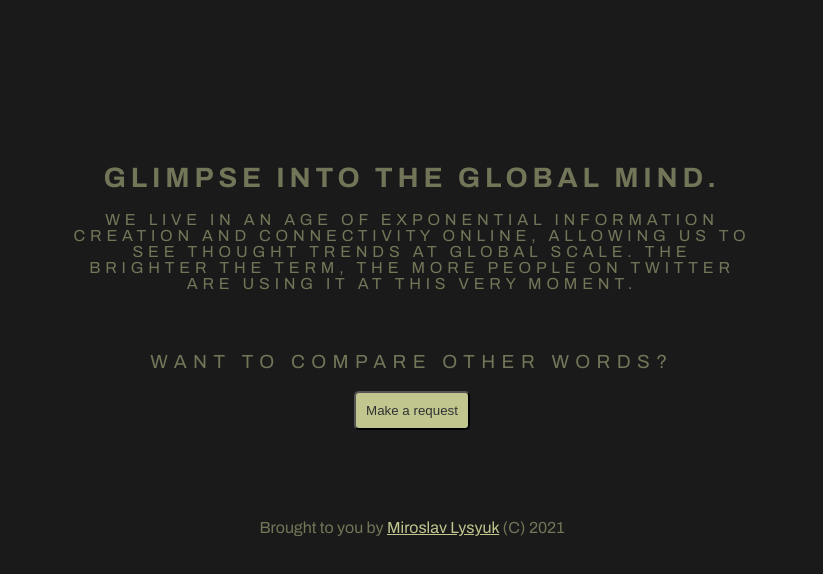
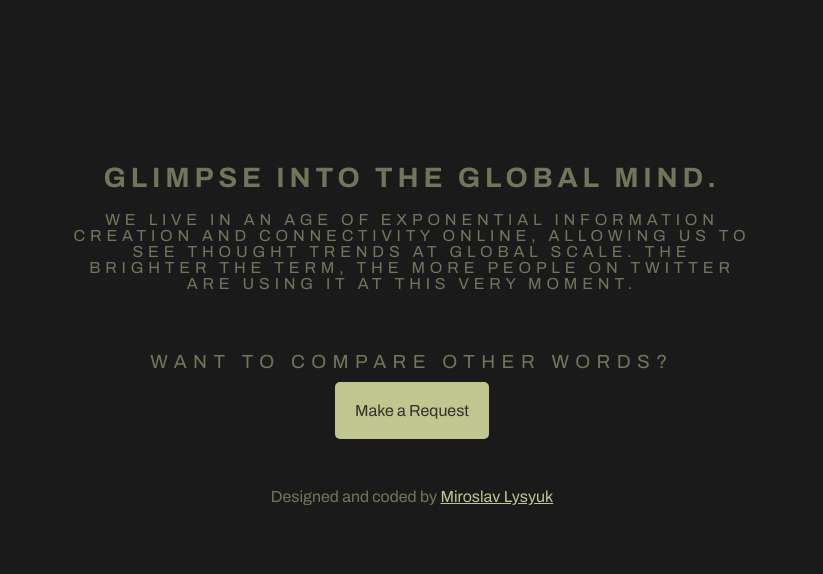
Before and after one commit to miromaker/thoughtlight, a website: page client/index.html in a window 1280 px wide. Shown: the part 831-1405 px from the top of the page, without its empty margins (228-1051 px from the left). Drawn offline with nearby package versions, Linux system fonts and the light colour scheme; no server answers.

Commit message:
adding mailto

```diff
--- a/client/index.html
+++ b/client/index.html
@@ -48,16 +48,15 @@
 
   <div id = "requests">
     <h3>Want to compare other words?</h3>
-
-    <form action="mailto:mirolysyuk@gmail.com" method="GET">
-    <button type="button" id="request">Make a request</button>
-  </form>
+    <br>
+    <br>
+    <a class="request" href="mailto:mirolysyuk@gmail.com?subject=Thoughlight Term Request&body=I'd love to compare the following two terms:">Make a Request</a>
   </div>
 
   <!-- Footer -->
   <footer>
     <div id="footertext">
-      <p>Brought to you by <a href="https://www.miromade.com" target=”_blank”>Miroslav Lysyuk</a> (C) 2021</p>
+      <p>Designed and coded by <a href="https://www.miromade.com" target=”_blank”>Miroslav Lysyuk</a></p>
     </div>
   </footer>
 
--- a/client/style.css
+++ b/client/style.css
@@ -128,6 +128,17 @@ a {
     padding: 20px;
 }
 
+
+.request {
+    display: inline;
+    text-decoration: none;
+    padding: 20px;
+    margin: 20px;
+    border-radius: 5px;
+    background-color: rgb(249, 255, 182, 0.75);
+    color: #323232;
+}
+
 #switch {
     display: inline;
 }
```
